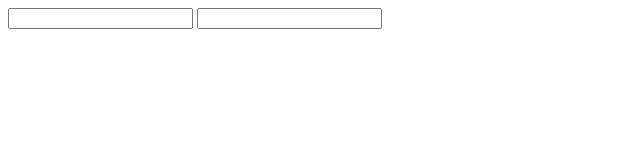
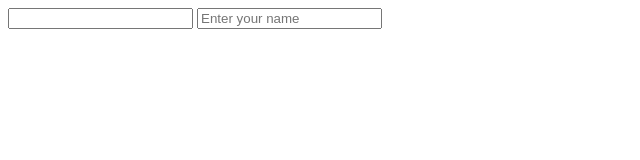
Before and after one commit to ndeepak07/demogithubworkingPractice, a plain HTML site: page index.html in a window 1280 px wide. Shown: the full height of the page, 0-640 px from the left. Drawn offline with Linux system fonts and the light colour scheme.

Commit message:
changes made to index.html

```diff
--- a/index.html
+++ b/index.html
@@ -3,9 +3,9 @@
 <head>
     <meta charset="UTF-8">
     <meta name="viewport" content="width=device-width, initial-scale=1.0">
-    <title>Document</title>
+    <title>demo</title>
 </head>
 <input>
-<input type="text">
+<input type="text" placeholder="Enter your name ">
    </body>
 </html>
```
